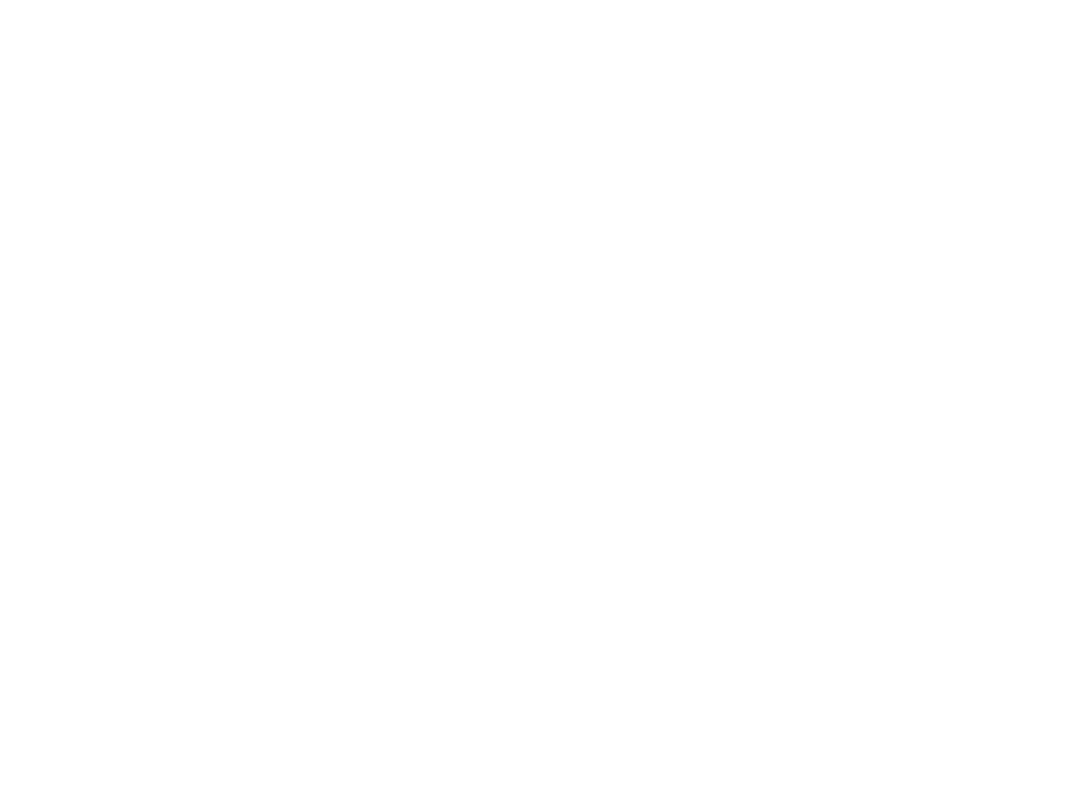
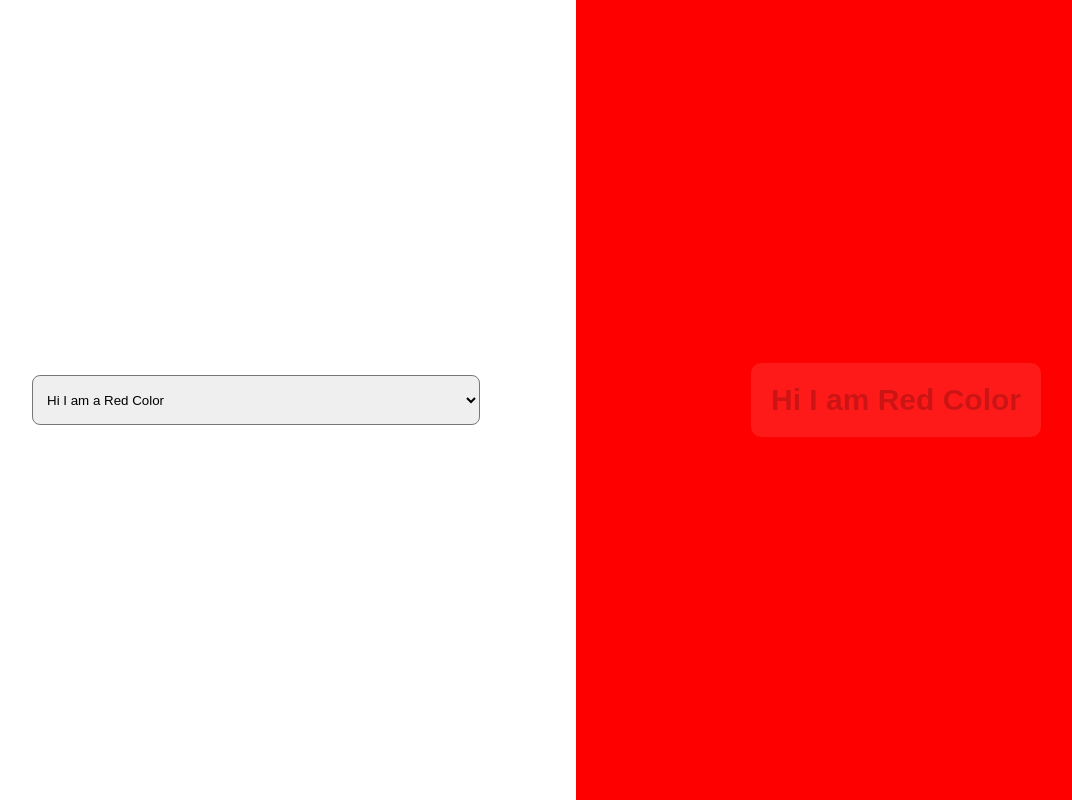
Before and after one commit to MarufHasanShihab/Vanilla-Javascript-Dom-Project, a plain HTML site: page Change-Background-Effect/index.html in a window 1280 px wide. Shown: the whole page, without its empty margins (64-1136 px from the left). Drawn offline with Linux system fonts and the light colour scheme.

Commit message:
added new css style

```diff
--- a/Change-Background-Effect/index.html
+++ b/Change-Background-Effect/index.html
@@ -3,9 +3,24 @@
 <head>
     <meta charset="UTF-8">
     <meta name="viewport" content="width=device-width, initial-scale=1.0">
-    <title>Document</title>
+    <title>Chang-Background-Effect</title>
+    <!-- css link -->
+    <link rel="stylesheet" href="style.css">
 </head>
 <body>
-
+    <div class="container">
+        <div class="left">
+            <select name="" id="">
+                <option value="#ff0000">Hi I am a Red Color</option>
+                <option value="#006f">Hi I am a Blue Color</option>
+                <option value="#ffb700">Hi I am a Yellow Color</option>
+                <option value="#000">Hi I am a Black Color</option>
+                <option value="#8c00ff">Hi I am a purpale Color</option>
+            </select>
+        </div>
+        <div class="right">
+            <div class="card">Hi I am Red Color</div>
+        </div>
+    </div>
 </body>
 </html>
--- a/Change-Background-Effect/style.css
+++ b/Change-Background-Effect/style.css
@@ -0,0 +1,44 @@
+*{
+    margin: 0;
+    padding: 0;
+    box-sizing: border-box;
+    font-family: sans-serif;
+}
+.container{
+    width: 100%;
+    height: 100vh;
+    display: flex;
+}
+.left{
+    max-width: 50%;
+    display: flex;
+    flex: 0 0 50%;
+    align-items: center;
+    justify-content: center;
+}
+select{
+    width: 70%;
+    height: 50px;
+    outline: none;
+    padding: 10px;
+    border-radius: 8px;
+}
+
+.right{
+    max-width: 50%;
+    display: flex;
+    flex: 0 0 50%;
+    align-items: center;
+    justify-content: center;
+    background-color: #ff0000;
+}
+
+.card{
+    background-color: rgba(255, 255, 255, .1);
+    padding: 20px;
+    font-size: 30px;
+    border-radius: 10px;
+    color: rgba(0, 0, 0, .2);
+    box-shadow: rgba(0, 0, 0, .1);
+    font-weight: 600;
+}
```
